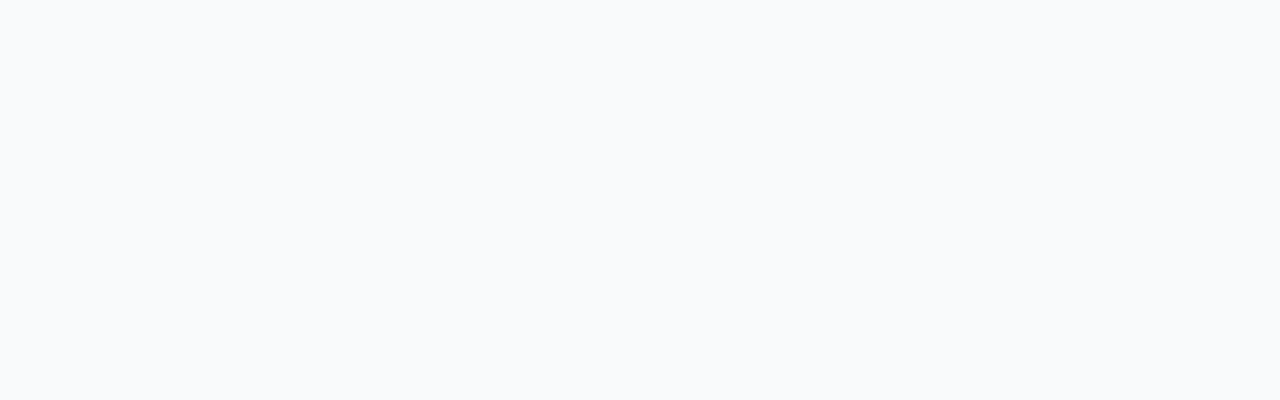
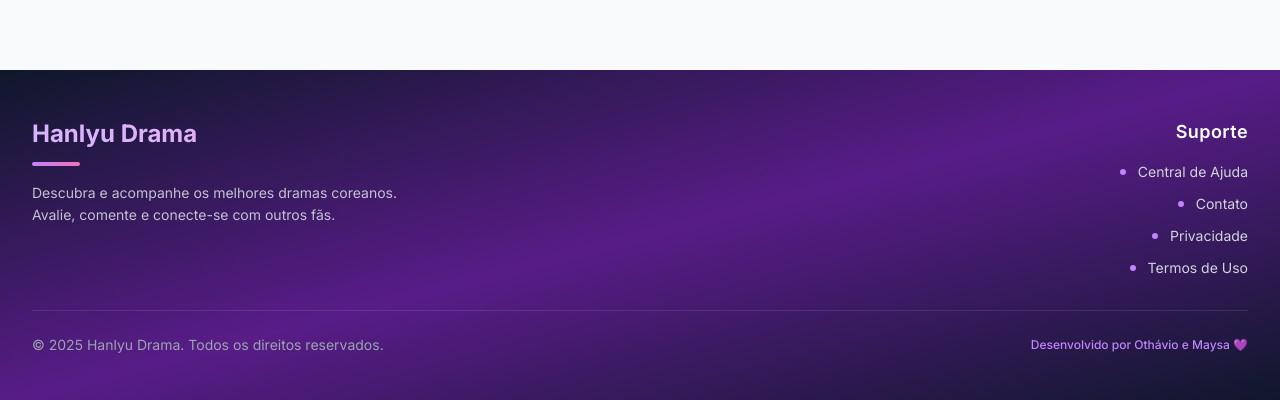
Before and after one commit to othaviolr/kdrama-frontend, a Next.js app: page / in a window 1280 px wide. Shown: the part 2083-2483 px from the top of the page. Before the commit the page ends 2105 px from the top, so only its background shows below. Built offline with nearby package versions, Linux system fonts and the light colour scheme; no server answers.

Commit message:
feat: footer page create

```diff
--- a/next.config.js
+++ b/next.config.js
@@ -11,6 +11,7 @@
       {
         source: '/api/:path*',
         destination: 'http://72.60.144.4:8080/api/:path*',
+           //destination: 'http://localhost:5120/api/:path*',
       },
     ];
   },
--- a/src/app/page.tsx
+++ b/src/app/page.tsx
@@ -4,6 +4,7 @@
 import { DiscoverSection } from '../components/home/DiscoverSection';
 import { RecentActivitySection } from '../components/home/RecentActivitySection';
 import { QuickActionsSection } from '../components/home/QuickActionsSection';
+import { Footer } from '../components/home/Footer';
 
 export default function HomePage() {
   return (
@@ -21,6 +22,9 @@
         <RecentActivitySection />
         <QuickActionsSection />
       </div>
+
+      {/* Footer */}
+      <Footer />
     </div>
   );
 }
--- /dev/null
+++ b/src/components/home/Footer.tsx
@@ -0,0 +1,69 @@
+import React from 'react';
+
+export function Footer(): JSX.Element {
+  return (
+    <footer className="bg-gradient-to-br from-slate-900 via-purple-900 to-slate-900 text-white mt-12 relative overflow-hidden">
+      {/* Subtle background pattern or decoration */}
+      <div className="absolute inset-0 opacity-10">
+        <div className="absolute top-0 left-0 w-full h-full bg-[radial-gradient(circle_at_20%_80%,rgba(168,85,247,0.1),transparent_50%)]"></div>
+        <div className="absolute top-0 right-0 w-full h-full bg-[radial-gradient(circle_at_80%_20%,rgba(139,92,246,0.1),transparent_50%)]"></div>
+      </div>
+
+      <div className="relative max-w-7xl mx-auto px-4 sm:px-6 lg:px-8 py-12">
+        <div className="flex flex-col md:flex-row md:justify-between gap-8 mb-8">
+          {/* Logo e Descrição */}
+          <div className="md:w-1/2">
+            <h3 className="text-2xl font-bold mb-3 bg-gradient-to-r from-purple-300 to-pink-300 bg-clip-text text-transparent">
+              Hanlyu Drama
+            </h3>
+            <div className="w-12 h-1 bg-gradient-to-r from-purple-400 to-pink-400 rounded-full mb-4"></div>
+            <p className="text-gray-300 text-sm leading-relaxed max-w-md opacity-90">
+              Descubra e acompanhe os melhores dramas coreanos.
+              <br/>
+                Avalie, comente e conecte-se com outros fãs.
+                <br/>
+            </p>
+          </div>
+
+          {/* Suporte - Alinhado à direita em desktop, left em mobile */}
+          <div className="md:w-1/3 md:text-right">
+            <h4 className="text-lg font-semibold mb-4 text-white tracking-wide text-left md:text-right">
+              Suporte
+            </h4>
+            <ul className="space-y-3 md:ml-auto">
+              {[
+                { label: 'Central de Ajuda', href: '#' },
+                { label: 'Contato', href: '#' },
+                { label: 'Privacidade', href: '#' },
+                { label: 'Termos de Uso', href: '#' }
+              ].map((item, index) => (
+                <li key={index}>
+                  <a
+                    href={item.href}
+                    className="text-gray-300 hover:text-white hover:translate-x-2 transition-all duration-300 text-sm flex items-center group relative justify-start md:justify-end"
+                  >
+                    <span className="absolute left-0 w-0 h-0.5 bg-gradient-to-r from-purple-400 to-pink-400 group-hover:w-4 transition-all duration-300 md:left-auto md:right-0 md:group-hover:w-[1rem]"></span>
+                    <span className="w-1.5 h-1.5 bg-purple-400 rounded-full mr-3 group-hover:bg-white group-hover:scale-110 transition-all duration-300 flex-shrink-0"></span>
+                    {item.label}
+                  </a>
+                </li>
+              ))}
+            </ul>
+          </div>
+        </div>
+
+        {/* Linha divisória e Copyright */}
+        <div className="border-t border-white/10 pt-6">
+          <div className="flex flex-col md:flex-row justify-between items-center space-y-3 md:space-y-0">
+            <p className="text-gray-400 text-sm">
+              © 2025 Hanlyu Drama. Todos os direitos reservados.
+            </p>
+            <p className="text-purple-400 text-xs font-medium">
+              Desenvolvido por Othávio e Maysa 💜
+            </p>
+          </div>
+        </div>
+      </div>
+    </footer>
+  );
+}
```
